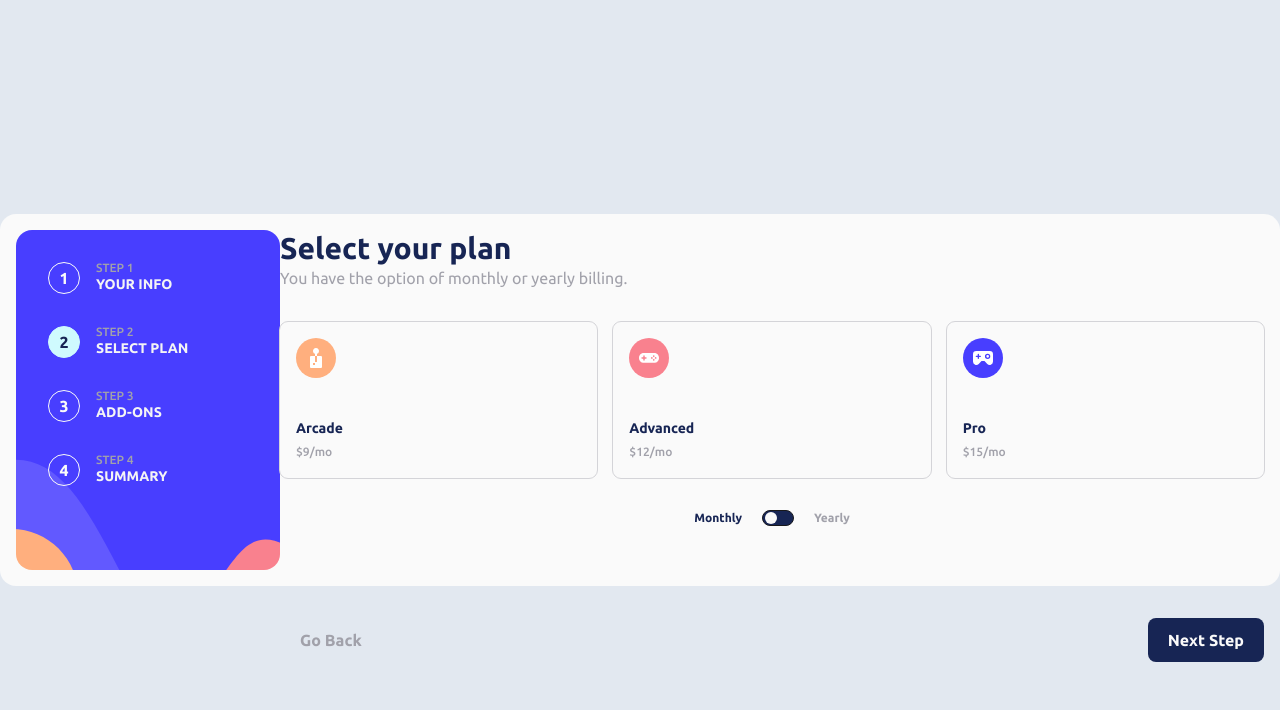
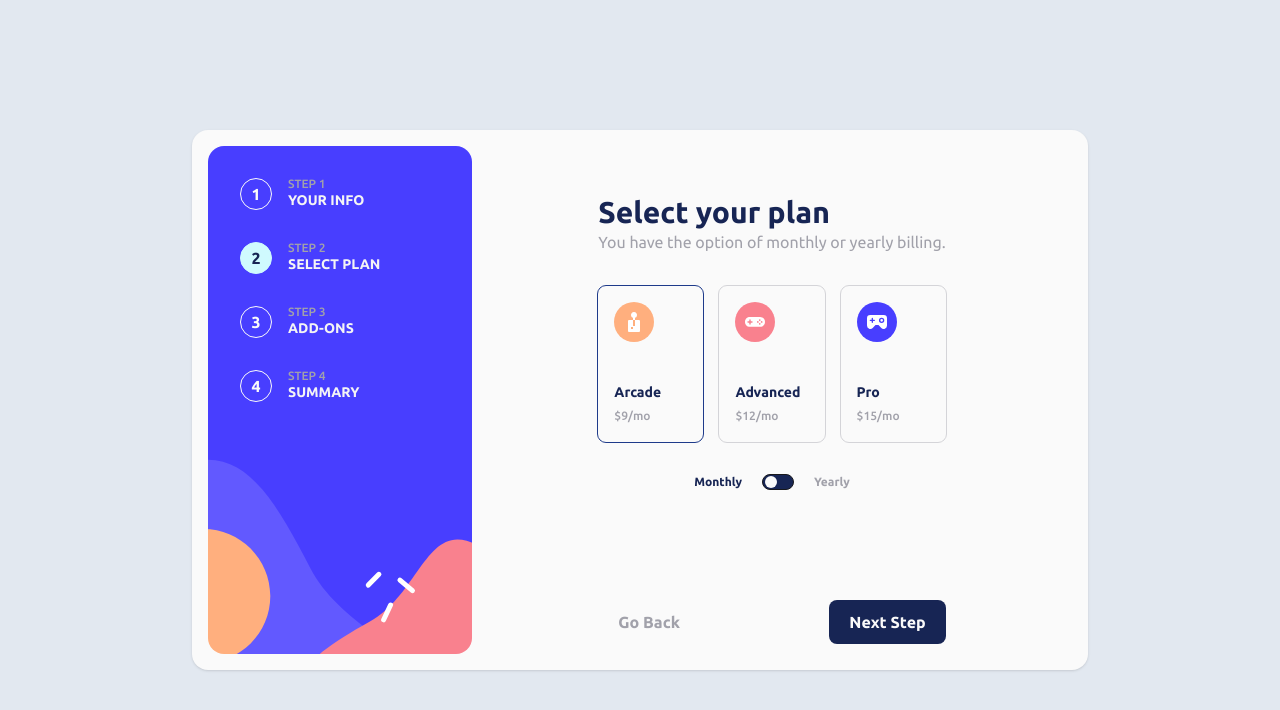
Before and after one commit to matheus369k/multi-step-form, a Next.js app: page /select-plan in a window 1280 px wide. Shown: the top 710 px of the page. Built offline with nearby package versions, Linux system fonts and the light colour scheme.

Commit message:
implementation plan reducer

```diff
--- a/src/app/layout.tsx
+++ b/src/app/layout.tsx
@@ -32,7 +32,7 @@ export default function RootLayout({
   return (
     <html lang="en">
       <body
-        className={`${ubuntuRegular.variable} ${ubuntuMedium.variable} ${ubuntuBold.variable} antialiased bg-slate-200 flex justify-center items-center h-dvh`}>
+        className={`${ubuntuRegular.variable} ${ubuntuMedium.variable} ${ubuntuBold.variable} antialiased bg-slate-200 flex justify-center items-center h-screen`}>
         <RootProvider>{children}</RootProvider>
       </body>
     </html>
--- a/src/app/select-plan/page.tsx
+++ b/src/app/select-plan/page.tsx
@@ -1,6 +1,5 @@
 import { InfoPage } from "@/components/info-page";
-import { PlanCard } from "@/components/plan-card";
-import { StepNextBack } from "@/components/step-next-back";
+import { PlanForm } from "@/components/plan-form";
 
 export default function SelectPlan() {
   return (
@@ -10,31 +9,7 @@ export default function SelectPlan() {
         title="Select your plan"
       />
 
-      <form className="h-full flex flex-col justify-between">
-        <div className="flex flex-col gap-8">
-          <div className="flex gap-4">
-            <PlanCard plan="Arcade" price="9" time="mo" />
-
-            <PlanCard plan="Advanced" price="12" time="mo" />
-
-            <PlanCard plan="Pro" price="15" time="mo" />
-          </div>
-
-          <div className="flex items-center gap-5 w-max mx-auto">
-            <span className="text-xs text-blue-950 font-[family-name:var(--font-Ubuntu-Bold)] capitalize">
-              Monthly
-            </span>
-            <div className="p-0.5 flex items-center w-8 h-4 border border-zinc-900 rounded-full bg-blue-950">
-              <div className="size-3 rounded-full bg-zinc-50"></div>
-            </div>
-            <span className="text-xs text-zinc-400 font-[family-name:var(--font-Ubuntu-Bold)] capitalize">
-              Yearly
-            </span>
-          </div>
-        </div>
-
-        <StepNextBack next="/add-ons" back="/" />
-      </form>
+      <PlanForm />
     </>
   );
 }
--- a/src/components/list-of-steps.tsx
+++ b/src/components/list-of-steps.tsx
@@ -7,7 +7,7 @@ export function ListOfSteps() {
   const pathName = usePathname();
 
   return (
-    <ul className="bg-[url('../assets/images/bg-sidebar-desktop.svg')] bg-auto bg-center rounded-2xl p-8 flex flex-col gap-8">
+    <ul className="bg-[url('../assets/images/bg-sidebar-desktop.svg')] bg-auto bg-no-repeat bg-center rounded-2xl p-8 flex flex-col gap-8">
       <Row
         description="Your Info"
         pass="1"
--- a/src/components/plan-card.tsx
+++ b/src/components/plan-card.tsx
@@ -3,34 +3,40 @@ import React from "react";
 import { PlanIconAdvanced } from "@/components/plan-icon-advanced";
 import { PlanIconArcade } from "@/components/plan-icon-arcade";
 import { PlanIconPro } from "@/components/plan-icon-pro";
+import { TDuration, TPlan } from "./plan-form";
+import { useAppSelector } from "@/hooks";
 
-interface PlanCardProps {
-  plan: "Arcade" | "Advanced" | "Pro";
-  price: string;
-  time: string;
+interface PlanCardProps extends TDuration, TPlan {
+  handleSelectedOfPlan: ({ rank, price }: TPlan) => void;
 }
 
-export function PlanCard({plan, price, time}: PlanCardProps) {
+export function PlanCard({
+  rank,
+  price,
+  duration,
+  handleSelectedOfPlan,
+}: PlanCardProps) {
+  const selector = useAppSelector((state) => state.planReducer);
+
   return (
-      <div className="relative flex-1 p-4 flex flex-col gap-10 outline outline-1 outline-zinc-300 rounded-lg checked:outline-blue-900">
-        {plan === "Arcade" && <PlanIconArcade />}
-        {plan === "Advanced" && <PlanIconAdvanced />}
-        {plan === "Pro" && <PlanIconPro />}
+    <div
+      onClick={() => handleSelectedOfPlan({ rank, price })}
+      className={`relative flex-1 p-4 flex flex-col gap-10 outline outline-1 rounded-lg ${
+        selector.rank === rank ? "outline-blue-900" : "outline-zinc-300"
+      }`}>
+      {rank === "Arcade" && <PlanIconArcade />}
+      {rank === "Advanced" && <PlanIconAdvanced />}
+      {rank === "Pro" && <PlanIconPro />}
 
       <div>
         <h2 className="text-blue-950 text-sm text-left font-[family-name:var(--font-Ubuntu-Bold)] capitalize">
-            {plan}
+          {rank}
         </h2>
         <span className="text-xs text-zinc-400 font-[family-name:var(--font-Ubuntu-Medium)]">
-            ${price}/{time}
+          ${price}/{duration}
         </span>
       </div>
-        <input
-          type="checkbox"
-          name="plan"
-          defaultChecked
-          className="edite-select"
-        />
+      <input type="checkbox" name="plan" className="edite-select" />
     </div>
   );
 }
--- /dev/null
+++ b/src/components/plan-form.tsx
@@ -0,0 +1,83 @@
+"use client";
+
+import { PlanCard } from "./plan-card";
+import { StepNextBack } from "./step-next-back";
+import { plans } from "@/data";
+import { useAppDispatch, useAppSelector } from "@/hooks";
+import { ActionType } from "@/redux/plan/action-type";
+
+export interface TDuration {
+  duration: "mo" | "yr";
+}
+
+export interface TPlan {
+  rank: "Arcade" | "Advanced" | "Pro";
+  price: number;
+}
+
+export function PlanForm() {
+  const dispatch = useAppDispatch();
+  const selector = useAppSelector(state => state.planReducer);
+
+  function handleToggleDuration() {
+    const ToggleDuration: unknown = selector.duration === "mo" ? "yr" : "mo";
+
+    dispatch({
+      type: ActionType.TOGGLE,
+      payload: { duration: ToggleDuration } as TDuration,
+    });
+  }
+
+  function handleSelectedOfPlan({ rank, price }: TPlan) {
+    dispatch({
+      type: ActionType.REGISTER,
+      payload: { rank, price },
+    });
+  }
+
+  return (
+    <form
+      className="h-full flex flex-col justify-between">
+      <div className="flex flex-col gap-8">
+        <div className="flex gap-4">
+          {plans.map((plan) => {
+            return (
+              <PlanCard
+                key={plan.rank}
+                handleSelectedOfPlan={handleSelectedOfPlan}
+                rank={plan.rank}
+                price={plan.price[selector.duration]}
+                duration={selector.duration}
+              />
+            );
+          })}
+        </div>
+
+        <div className="flex items-center gap-5 w-max mx-auto">
+          <span
+            className={`text-xs text-blue-950 font-[family-name:var(--font-Ubuntu-Bold)] capitalize ${
+              selector.duration === "yr" ? "text-zinc-400" : "text-blue-950"
+            }`}>
+            Monthly
+          </span>
+          <div
+            onClick={handleToggleDuration}
+            className="p-0.5 flex items-center w-8 h-4 border border-zinc-900 rounded-full bg-blue-950">
+            <div
+              className={`size-3 rounded-full bg-zinc-50 ${
+                selector.duration === "mo" ? "" : "ml-auto"
+              }`}></div>
+          </div>
+          <span
+            className={`text-xs  font-[family-name:var(--font-Ubuntu-Bold)] capitalize ${
+              selector.duration === "mo" ? "text-zinc-400" : "text-blue-950"
+            }`}>
+            Yearly
+          </span>
+        </div>
+      </div>
+
+      <StepNextBack next="/add-ons" back="/" />
+    </form>
+  );
+}
--- /dev/null
+++ b/src/data/index.ts
@@ -0,0 +1,29 @@
+export const plans: {
+    rank: "Arcade" | "Advanced" | "Pro",
+    price: {
+        mo: number,
+        yr: number
+    },
+}[] = [
+        {
+            rank: "Arcade",
+            price: {
+                mo: 9,
+                yr: 90
+            },
+        },
+        {
+            rank: "Advanced",
+            price: {
+                mo: 12,
+                yr: 120
+            },
+        },
+        {
+            rank: "Pro",
+            price: {
+                mo: 15,
+                yr: 150
+            },
+        },
+    ];
--- a/src/layout/index.tsx
+++ b/src/layout/index.tsx
@@ -10,11 +10,13 @@ export function RootProvider({ children }: { children: React.ReactNode }) {
   return (
       <Provider store={store}>
         <Suspense fallback={<Loading />}>
-        <main className="w-full flex bg-zinc-50 h-[540px] max-w-4xl p-4 font-[family-name:var(--font-Ubuntu-Regular)] rounded-2xl shadow">
+          <main className="max-h-[540px] max-w-4xl w-full h-full flex bg-zinc-50 p-4 font-[family-name:var(--font-Ubuntu-Regular)] rounded-2xl shadow">
             <ListOfSteps />
-          <div className="w-full max-h-[430px] max-w-[450px] mx-auto pt-12 pb-6 text-blue-950">
-            <Suspense fallback={<Loading />}>{children}</Suspense>
+            <Suspense fallback={<Loading />}>
+              <div className="max-h-[430px] max-w-[450px] mx-auto pt-12 pb-6 text-blue-950">
+                {children}
               </div>
+            </Suspense>
           </main>
         </Suspense>
       </Provider>
--- a/tailwind.config.ts
+++ b/tailwind.config.ts
@@ -4,6 +4,7 @@ const config: Config = {
   content: [
     "./src/pages/**/*.{js,ts,jsx,tsx,mdx}",
     "./src/components/**/*.{js,ts,jsx,tsx,mdx}",
+    "./src/layout/**/*.{js,ts,jsx,tsx,mdx}",
     "./src/app/**/*.{js,ts,jsx,tsx,mdx}",
   ],
   theme: {
```
Lines whose indentation alone changed are shown as unchanged.
